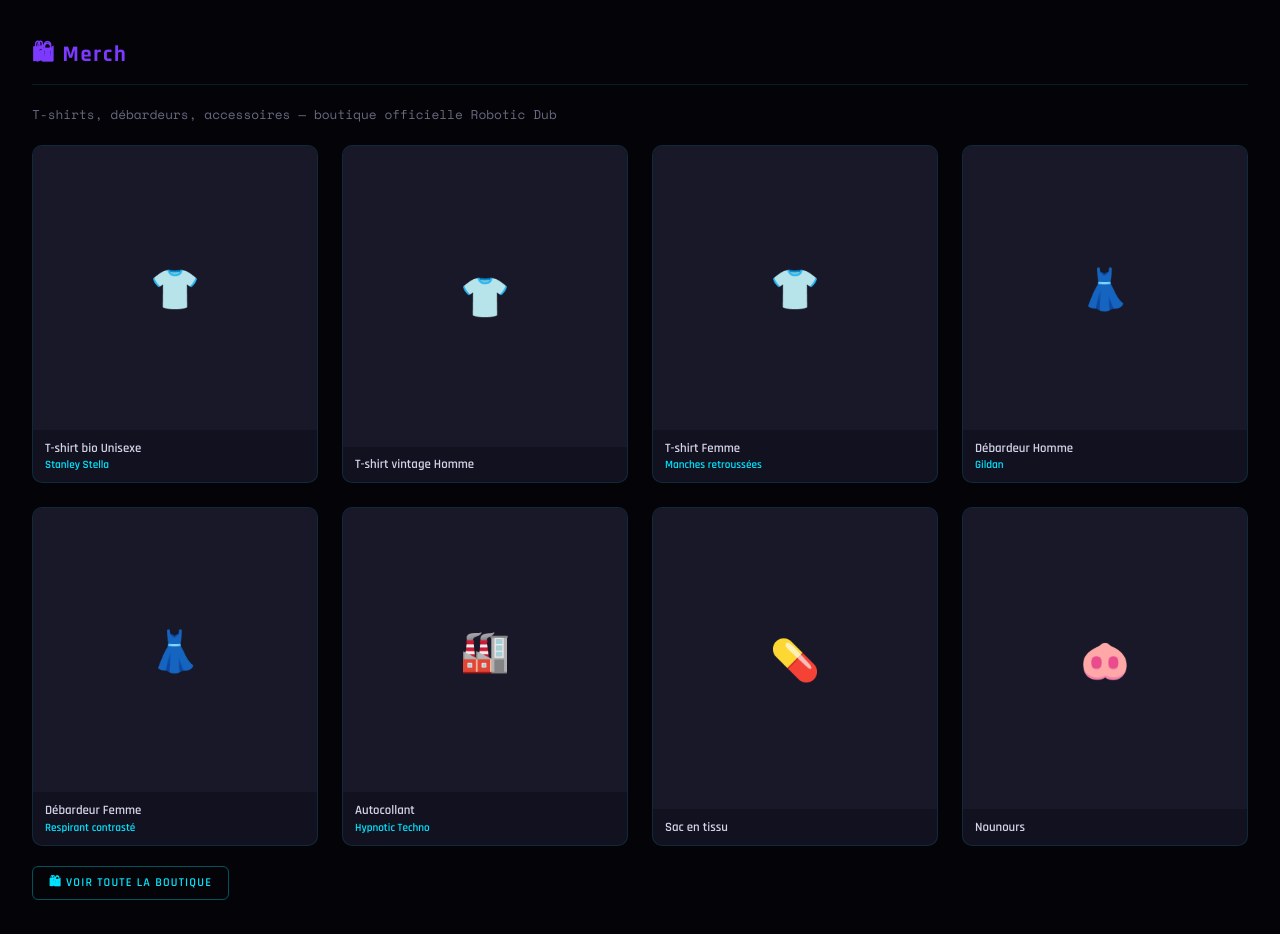
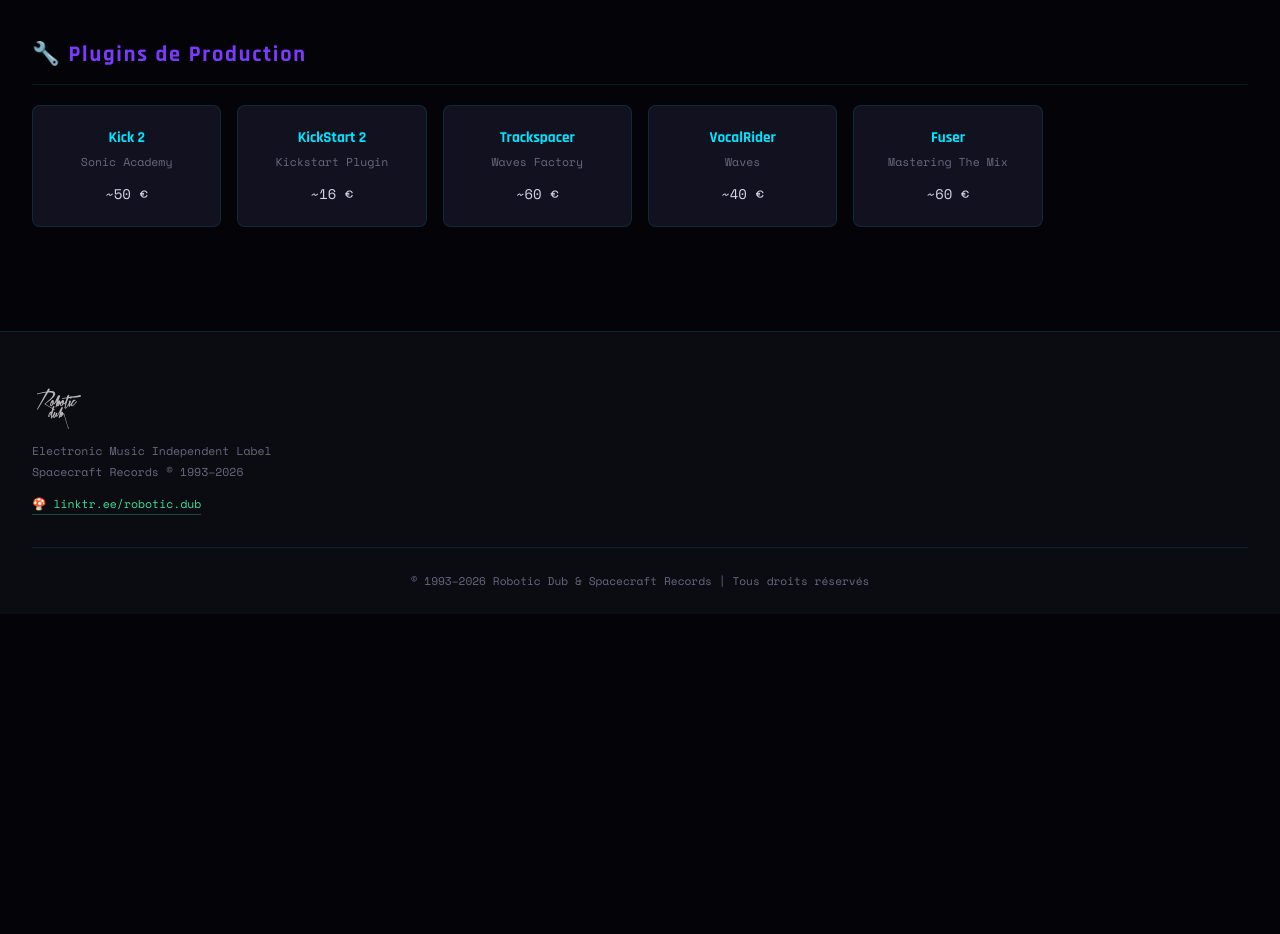
Before and after one commit to realdje-dev/robotic-dub, a plain HTML site: page links.html in a window 1280 px wide. Shown: the part 1598-2532 px from the top of the page. After the commit the page ends 2212 px from the top, so only its background shows below. Drawn offline with nearby package versions, Linux system fonts and the light colour scheme.

Commit message:
Supprimer section Merch de la page Liens (déplacée sur page dédiée)

```diff
--- a/links.html
+++ b/links.html
@@ -28,7 +28,7 @@
 
 <div class="page-header">
   <h1>&#128279; Liens &amp; Ressources</h1>
-  <p>Streaming · Téléchargements · Réseaux · Crew · Merch · Plugins</p>
+  <p>Streaming · Téléchargements · Réseaux · Crew · Plugins</p>
 </div>
 
 <div class="container" style="padding-top:2.5rem; padding-bottom:4rem;">
@@ -282,62 +282,6 @@
   </section>
 
   <!-- ═══════════════════════════════════════
-       MERCH
-  ════════════════════════════════════════ -->
-  <section class="links-section" style="margin-bottom:2.5rem;">
-    <h2>&#128717; Merch</h2>
-    <p style="font-size:.8rem;color:var(--fg-muted);margin-bottom:1.25rem;">T-shirts, débardeurs, accessoires — boutique officielle Robotic Dub</p>
-    <div class="merch-grid">
-
-      <a href="https://robotic-dub.myspreadshop.fr/robotic+dub+classic-A678061e54619017ac30ec2bf?productType=635&sellable=EmwjQ44DOzIB4Jp2wkgp-635-7&appearance=938" target="_blank" rel="noopener" class="merch-card">
-        <div class="merch-thumb" style="background:var(--bg3);display:flex;align-items:center;justify-content:center;font-size:2.5rem;">&#128085;</div>
-        <div class="merch-label">T-shirt bio Unisexe<br><span style="color:var(--cyan);font-size:.7rem;">Stanley Stella</span></div>
-      </a>
-
-      <a href="https://robotic-dub.myspreadshop.fr/robotic+dub+classic-A678061e54619017ac30ec2bf?productType=1183&sellable=EmwjQ44DOzIB4Jp2wkgp-1183-7&appearance=736" target="_blank" rel="noopener" class="merch-card">
-        <div class="merch-thumb" style="background:var(--bg3);display:flex;align-items:center;justify-content:center;font-size:2.5rem;">&#128085;</div>
-        <div class="merch-label">T-shirt vintage Homme</div>
-      </a>
-
-      <a href="https://robotic-dub.myspreadshop.fr/robotic+dub+classic-A678061e54619017ac30ec2bf?productType=943&sellable=EmwjQ44DOzIB4Jp2wkgp-943-8&appearance=566" target="_blank" rel="noopener" class="merch-card">
-        <div class="merch-thumb" style="background:var(--bg3);display:flex;align-items:center;justify-content:center;font-size:2.5rem;">&#128085;</div>
-        <div class="merch-label">T-shirt Femme<br><span style="color:var(--cyan);font-size:.7rem;">Manches retroussées</span></div>
-      </a>
-
-      <a href="https://robotic-dub.myspreadshop.fr/robotic+dub+classic-A678061e54619017ac30ec2bf?productType=2906&sellable=EmwjQ44DOzIB4Jp2wkgp-2906-15&appearance=2" target="_blank" rel="noopener" class="merch-card">
-        <div class="merch-thumb" style="background:var(--bg3);display:flex;align-items:center;justify-content:center;font-size:2.5rem;">&#128087;</div>
-        <div class="merch-label">Débardeur Homme<br><span style="color:var(--cyan);font-size:.7rem;">Gildan</span></div>
-      </a>
-
-      <a href="https://robotic-dub.myspreadshop.fr/robotic+dub+classic-A678061e54619017ac30ec2bf?productType=1624&sellable=EmwjQ44DOzIB4Jp2wkgp-1624-16&appearance=109" target="_blank" rel="noopener" class="merch-card">
-        <div class="merch-thumb" style="background:var(--bg3);display:flex;align-items:center;justify-content:center;font-size:2.5rem;">&#128087;</div>
-        <div class="merch-label">Débardeur Femme<br><span style="color:var(--cyan);font-size:.7rem;">Respirant contrasté</span></div>
-      </a>
-
-      <a href="https://robotic-dub.myspreadshop.fr/robotic+dub+hypnotic+techno-A678161a0ab73d0361df50fdd?productType=1459&sellable=40JnX3Z9mluY854DQzz3-1459-215&appearance=842&size=251" target="_blank" rel="noopener" class="merch-card">
-        <div class="merch-thumb" style="background:var(--bg3);display:flex;align-items:center;justify-content:center;font-size:2.5rem;">&#127981;</div>
-        <div class="merch-label">Autocollant<br><span style="color:var(--cyan);font-size:.7rem;">Hypnotic Techno</span></div>
-      </a>
-
-      <a href="https://robotic-dub.myspreadshop.fr/robotic+dub+classic-A678061e54619017ac30ec2bf?productType=56&sellable=EmwjQ44DOzIB4Jp2wkgp-56-33&appearance=2&size=29" target="_blank" rel="noopener" class="merch-card">
-        <div class="merch-thumb" style="background:var(--bg3);display:flex;align-items:center;justify-content:center;font-size:2.5rem;">&#128138;</div>
-        <div class="merch-label">Sac en tissu</div>
-      </a>
-
-      <a href="https://robotic-dub.myspreadshop.fr/robotic+dub+classic-A678061e54619017ac30ec2bf?productType=623&sellable=EmwjQ44DOzIB4Jp2wkgp-623-42&appearance=962&size=29" target="_blank" rel="noopener" class="merch-card">
-        <div class="merch-thumb" style="background:var(--bg3);display:flex;align-items:center;justify-content:center;font-size:2.5rem;">&#128061;</div>
-        <div class="merch-label">Nounours</div>
-      </a>
-
-    </div>
-
-    <div style="margin-top:1.25rem;">
-      <a href="https://robotic-dub.myspreadshop.fr/" target="_blank" rel="noopener"
-         class="btn btn-outline btn-small">&#128717; Voir toute la boutique</a>
-    </div>
-  </section>
-
-  <!-- ═══════════════════════════════════════
        PLUGINS DE PRODUCTION
   ════════════════════════════════════════ -->
   <section class="links-section" style="margin-bottom:2.5rem;">
```
Also changed, not shown: img/merch/autocollant.jpg, img/merch/debardeur-femme.jpg, img/merch/debardeur-homme.jpg, img/merch/sac-tissu.jpg, img/merch/tshirt-femme.jpg, img/merch/tshirt-homme.jpg.
